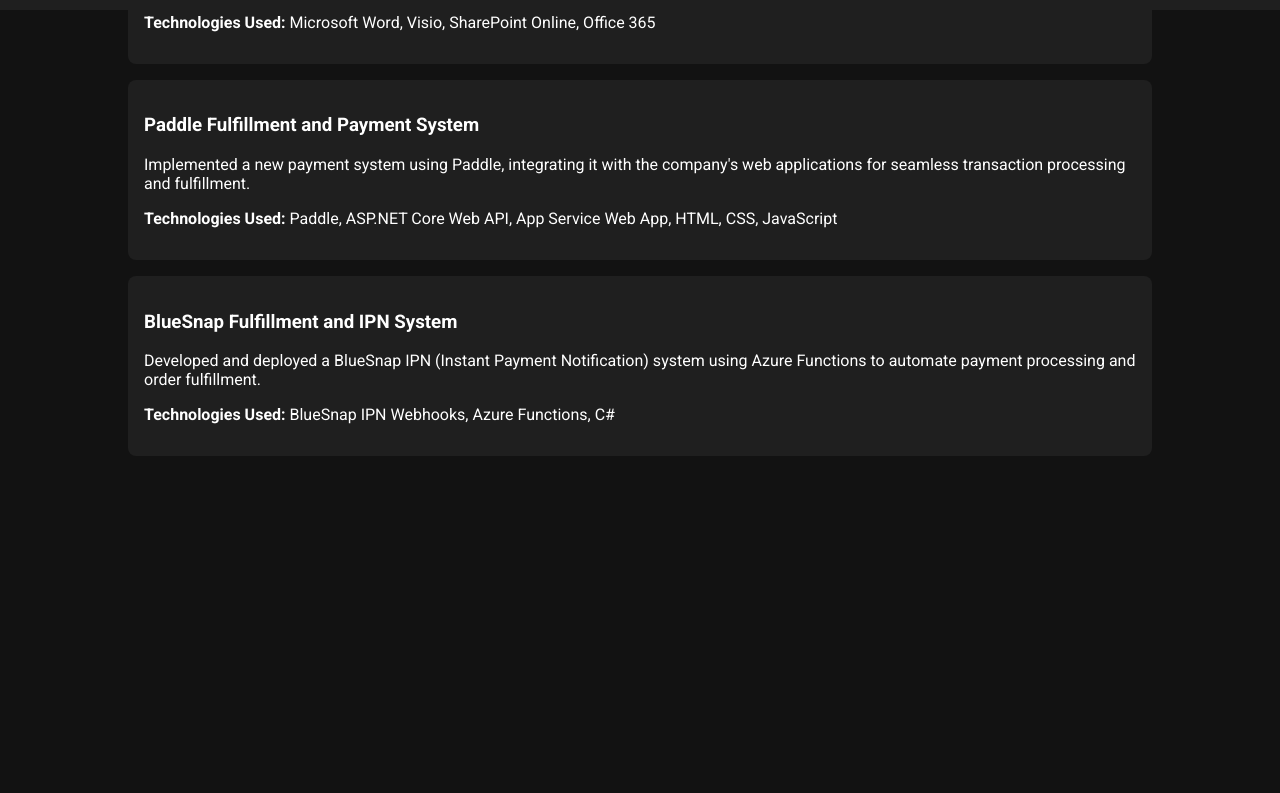
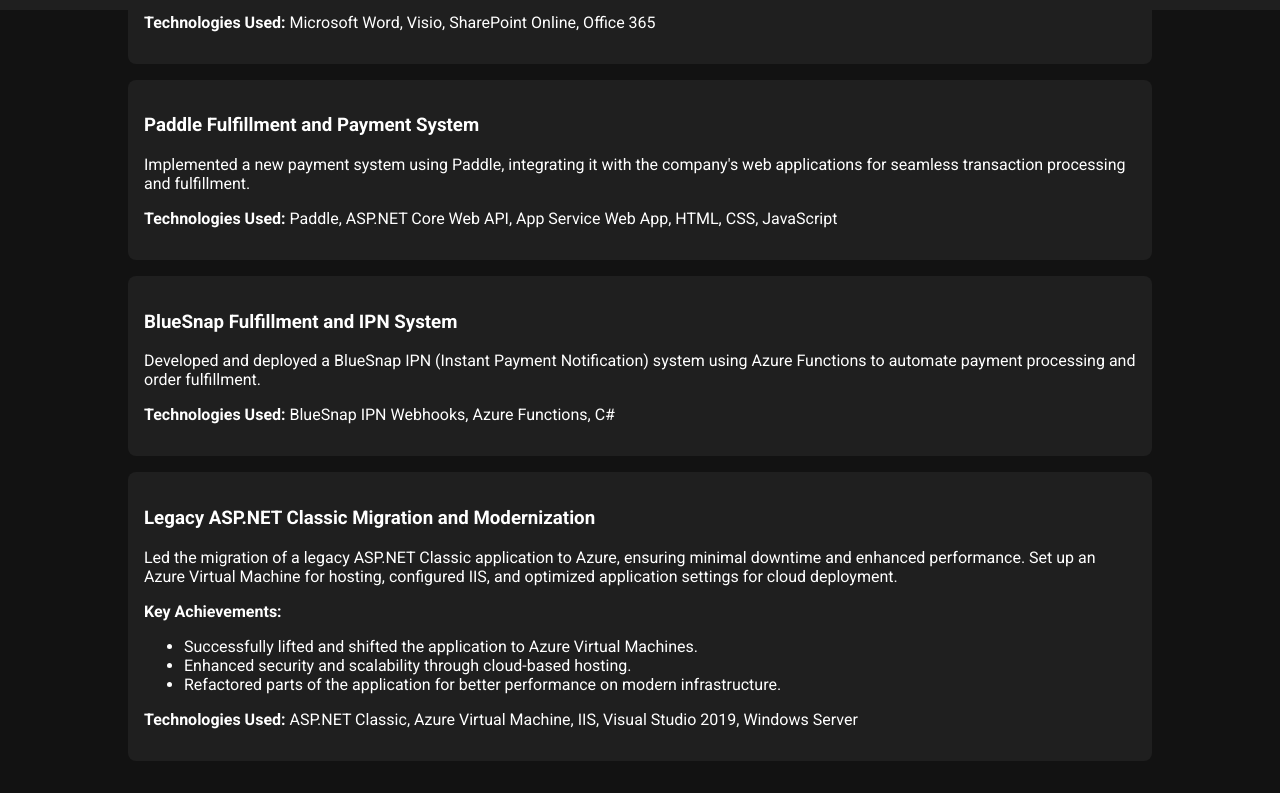
Before and after one commit to deepakchand747/webprofile, a plain HTML site: page projects.html in a window 1280 px wide. Shown: the part 790-1583 px from the top of the page. Before the commit the page ends 1278 px from the top, so only its background shows below. Drawn offline with Linux system fonts and the light colour scheme.

Commit message:
Added another project for Azure VM which I did a few years ago.

```diff
--- a/projects.html
+++ b/projects.html
@@ -74,6 +74,17 @@
           <p>Developed and deployed a BlueSnap IPN (Instant Payment Notification) system using Azure Functions to automate payment processing and order fulfillment.</p>
           <p><strong>Technologies Used:</strong> BlueSnap IPN Webhooks, Azure Functions, C#</p>
         </div>
+        <div class="project">
+          <h3>Legacy ASP.NET Classic Migration and Modernization</h3>
+          <p>Led the migration of a legacy ASP.NET Classic application to Azure, ensuring minimal downtime and enhanced performance. Set up an Azure Virtual Machine for hosting, configured IIS, and optimized application settings for cloud deployment.</p>
+          <p><strong>Key Achievements:</strong></p>
+          <ul>
+            <li>Successfully lifted and shifted the application to Azure Virtual Machines.</li>
+            <li>Enhanced security and scalability through cloud-based hosting.</li>
+            <li>Refactored parts of the application for better performance on modern infrastructure.</li>
+          </ul>
+          <p><strong>Technologies Used:</strong> ASP.NET Classic, Azure Virtual Machine, IIS, Visual Studio 2019, Windows Server</p>
+        </div>
       </div>
     </section>
 
```
